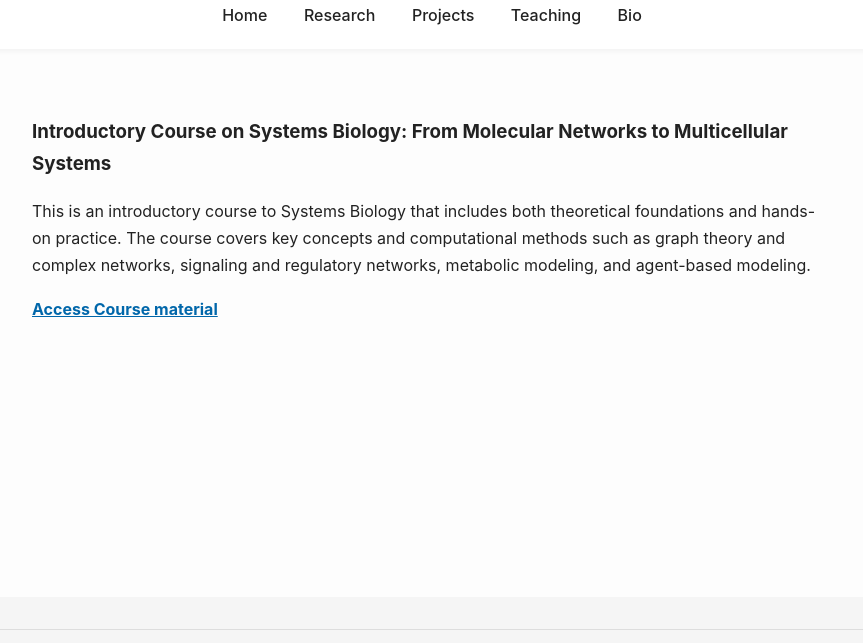
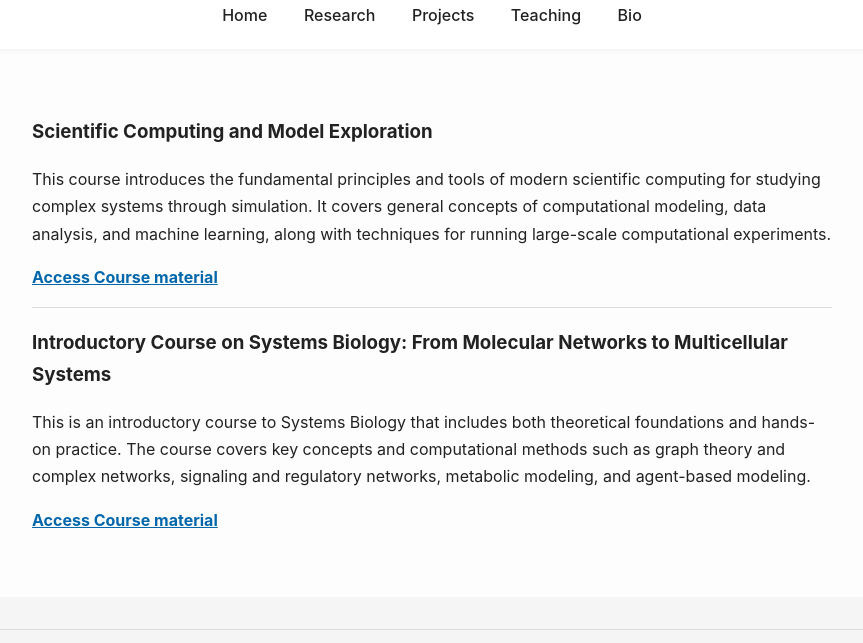
Before and after one commit to migp11/migp11.github.io, an Eleventy site: page src/teaching.njk in a window 1280 px wide. Shown: the part 62-705 px from the top of the page, without its empty margins (208-1071 px from the left). Built offline with nearby package versions, Linux system fonts and the light colour scheme; Eleventy itself is replaced by a stand-in of ours; files that its build step writes are made by us from their sources.

Commit message:
update teaching

```diff
--- a/src/teaching.njk
+++ b/src/teaching.njk
@@ -4,8 +4,16 @@ title: "About"
 ---
 
 <section>
-<h3>Introductory Course on Systems Biology: From Molecular Networks to Multicellular Systems</h3>
-<p>This is an introductory course to Systems Biology that includes both theoretical foundations and hands-on practice. The course covers key concepts and computational methods such as graph theory and complex networks, signaling and regulatory networks, metabolic modeling, and agent-based modeling.</p>
-<a href="https://github.com/migp11/systems_biology_course" target="_blank"><strong>Access Course material</strong></a>
+
+
+    <h3>Scientific Computing and Model Exploration</h3>
+    <p>This course introduces the fundamental principles and tools of modern scientific computing for studying complex systems through simulation. It covers general concepts of computational modeling, data analysis, and machine learning, along with techniques for running large-scale computational experiments.</p>
+    <a href="/teaching/scicomp/" target="_blank"><strong>Access Course material</strong></a>
+
+    <hr>
+
+    <h3>Introductory Course on Systems Biology: From Molecular Networks to Multicellular Systems</h3>
+    <p>This is an introductory course to Systems Biology that includes both theoretical foundations and hands-on practice. The course covers key concepts and computational methods such as graph theory and complex networks, signaling and regulatory networks, metabolic modeling, and agent-based modeling.</p>
+    <a href="https://github.com/migp11/systems_biology_course" target="_blank"><strong>Access Course material</strong></a>
 
 </section>
```
Also changed, not shown: .eleventy.js.
